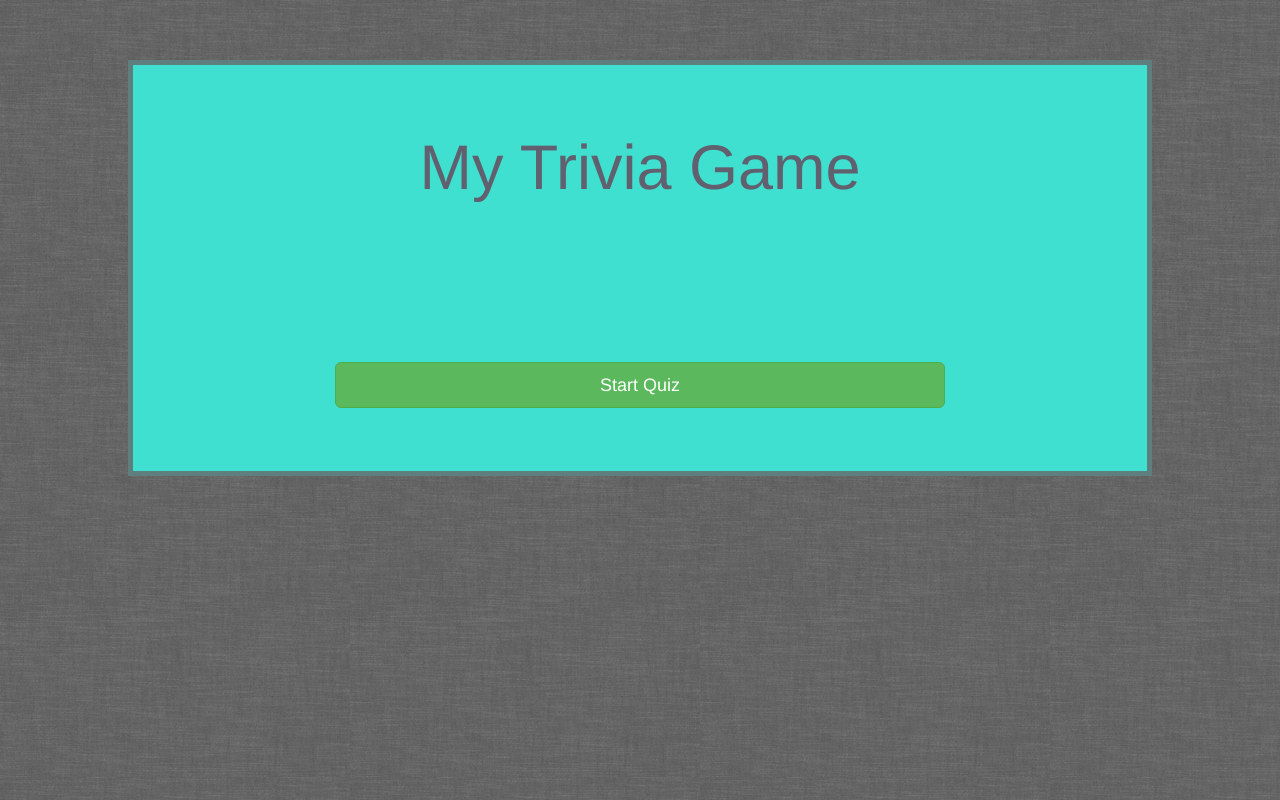
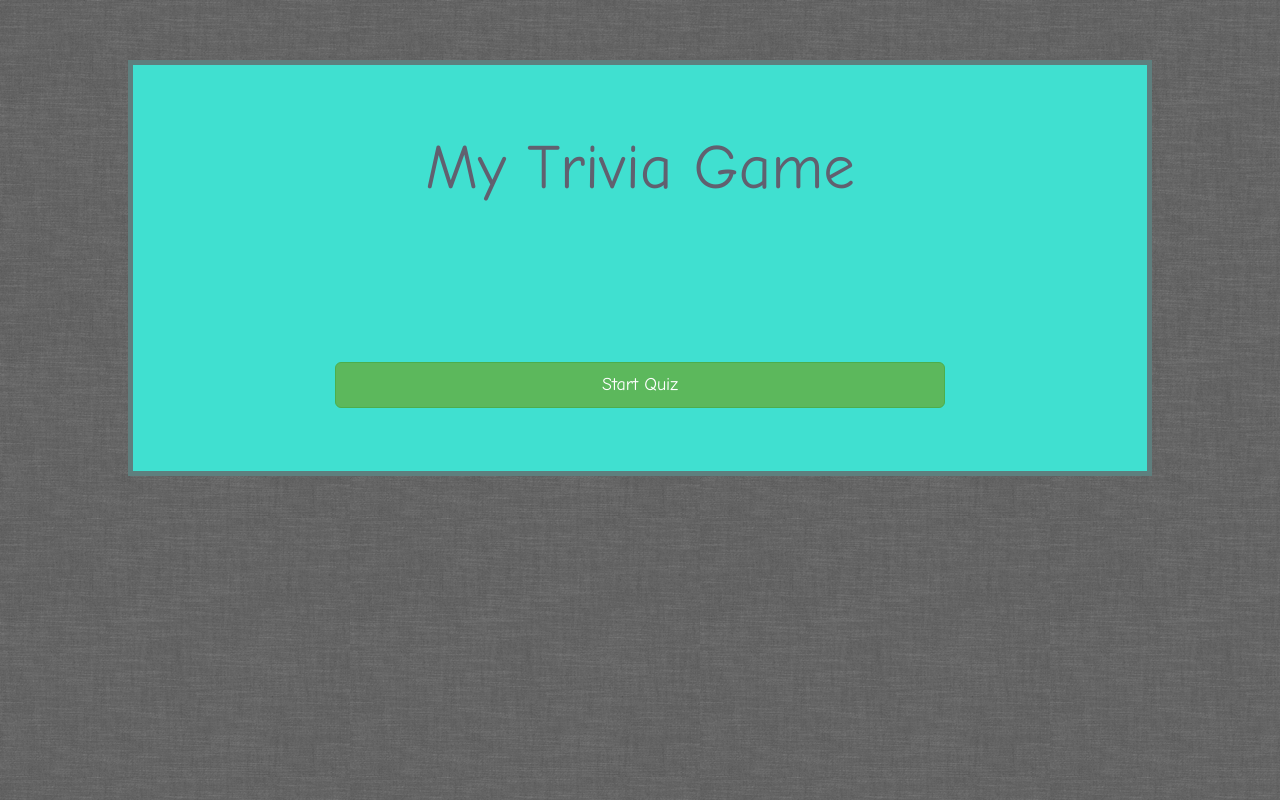
Before and after one commit to Tabebee/TriviaGame, a plain HTML site: page index.html in a window 1280 px wide. Drawn offline with nearby package versions, Linux system fonts and the light colour scheme.

Commit message:
changed font family

```diff
--- a/assets/css/style.css
+++ b/assets/css/style.css
@@ -1,6 +1,7 @@
 
 body {
     color: rgb(97, 96, 111);
+    font-family: "Comic Sans MS";
 }
 
 .jumbotron {
```
